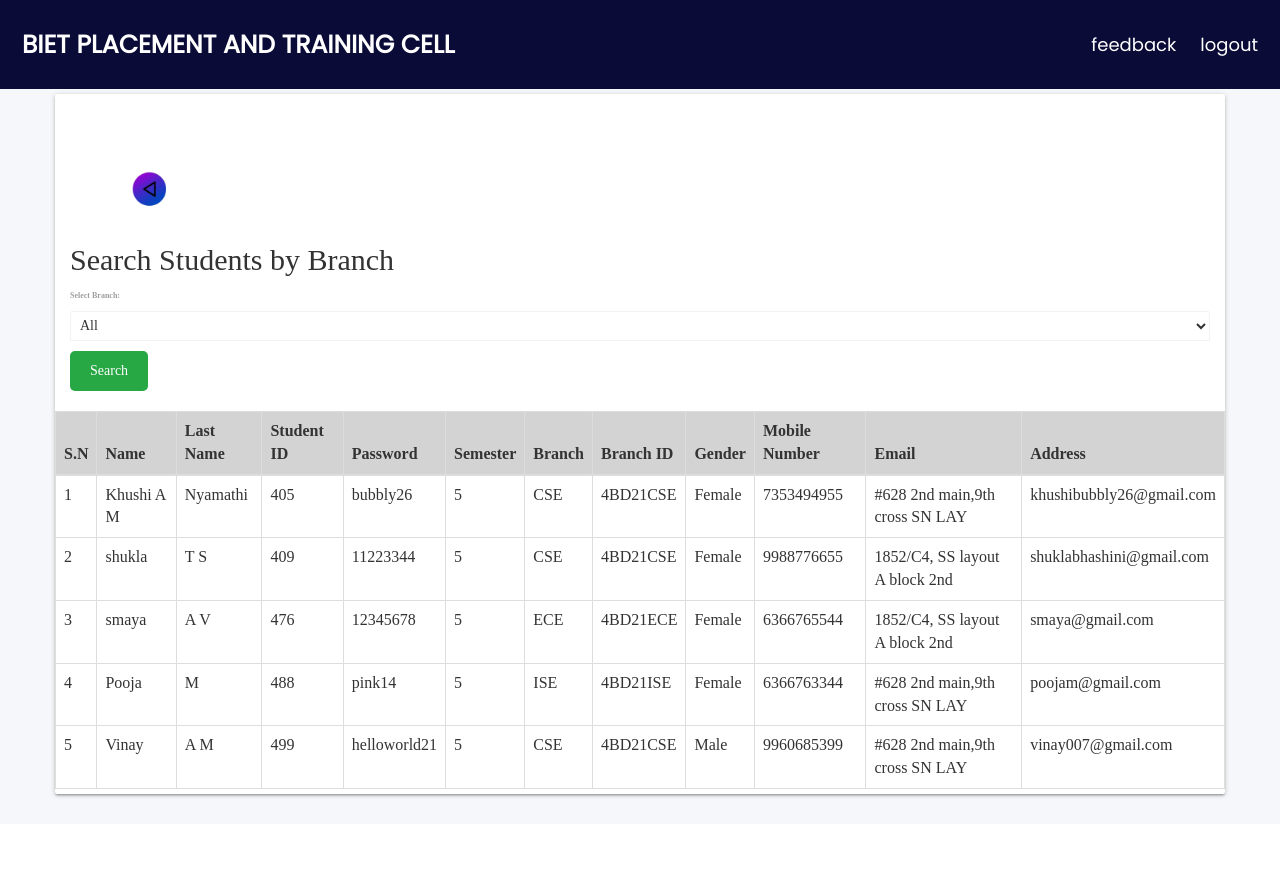
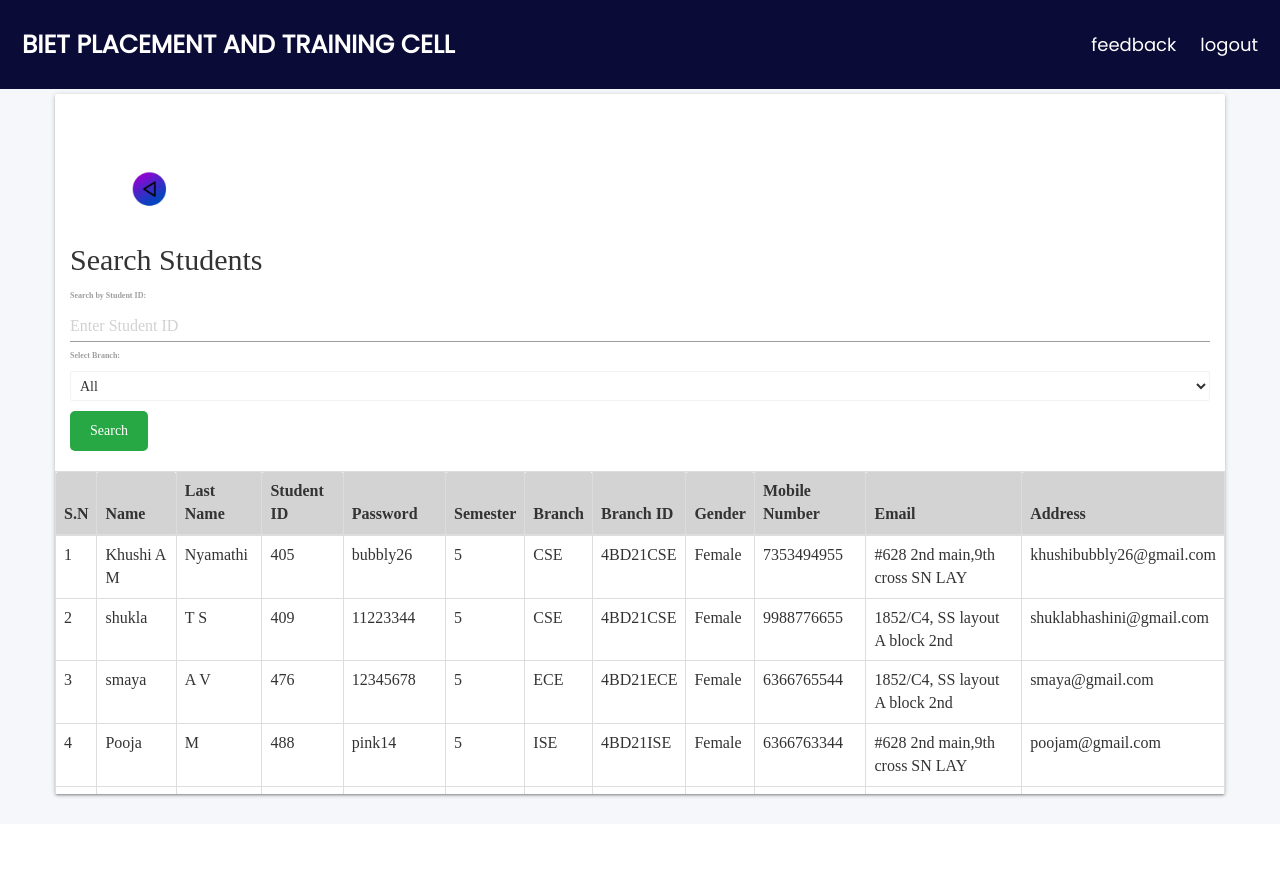
Before and after one commit to Niveditha-02/collegeplacement, a PHP site: page /view.php in a window 1280 px wide. Run offline with PHP 8.4, Linux system fonts and the light colour scheme; data comes from the database, SQL or seed files in the repository.

Commit message:
Update view.php

```diff
--- a/view.php
+++ b/view.php
@@ -25,33 +25,7 @@ include("templates/header.php");
     img:hover {
         transform: scale(2);
     }
-</style>
-</head>
-<body>
-<font face='Nunito Sans'>
-
-<section class="intro">
-  <div class="bg-image h-100" style="background-color: #f5f7fa;">
-    <div class="mask d-flex align-items-center h-100">
-      <div class="container">
-        <div class="row justify-content-center">
-          <div class="col-12">
-            <div class="card">
-              <div class="card-body p-0">
-                <div class="table-responsive table-scroll" data-mdb-perfect-scrollbar="true" style="position: relative; height: 700px">
-                  <table class="table table-striped mb-0">
-
-                    <div class="div-img">
-                        <a href="a_app.php"><img src="images/back.png"></a>
-                    </div>
-
-                    <head>
-                        <title>Student Search</title>
-                        <style>
-                            body {
-                                font-family: Arial, sans-serif;
-                            }
-/*                             .container {
+/*     .container {
         max-width: 600px;
         margin: 50px auto;
         padding: 20px;
@@ -75,15 +49,40 @@ include("templates/header.php");
 </style>
 </head>
 <body>
+<font face='Nunito Sans'>
+
+<section class="intro">
+  <div class="bg-image h-100" style="background-color: #f5f7fa;">
+    <div class="mask d-flex align-items-center h-100">
       <div class="container">
-                            <h2>Search Students by Branch</h2>
+        <div class="row justify-content-center">
+          <div class="col-12">
+            <div class="card">
+              <div class="card-body p-0">
+                <div class="table-responsive table-scroll" data-mdb-perfect-scrollbar="true" style="position: relative; height: 700px">
+                  <table class="table table-striped mb-0">
+
+                    <div class="div-img">
+                        <a href="a_app.php"><img src="images/back.png"></a>
+                    </div>
+
+                    <head>
+                        <title>Student Search</title>
+                    </head>
+                    <body>
+                        <div class="container">
+                            <h2>Search Students</h2>
                             <form method="POST" action="">
+                                <label for="student_id">Search by Student ID:</label>
+                                <input type="text" id="student_id" name="student_id" placeholder="Enter Student ID">
+
                                 <label for="branch">Select Branch:</label>
                                 <select id="branch" name="branch">
                                     <option value="">All</option>
                                     <option value="CSE">CSE</option>
                                     <option value="ECE">ECE</option>
                                     <option value="ME">ME</option>
+                                    <option value="ISE">ISE</option>
                                     <!-- Add other branches as needed -->
                                 </select>
                                 <button type="submit">Search</button>
@@ -114,11 +113,15 @@ include("templates/header.php");
 
                             // Check if the form is submitted
                             if ($_SERVER["REQUEST_METHOD"] == "POST") {
+                                $student_id = $_POST['student_id'];
                                 $branch = $_POST['branch'];
-                                if ($branch == "") {
+
+                                if (!empty($student_id)) {
+                                    $query = "SELECT * FROM student WHERE student_id = '$student_id'";
+                                } elseif (!empty($branch)) {
+                                    $query = "SELECT * FROM student WHERE branch = '$branch'";
+                                } else {
                                     $query = "SELECT * FROM student";
-                                } else {
-                                    $query = "SELECT * FROM student WHERE branch = '$branch'";
                                 }
                             } else {
                                 $query = "SELECT * FROM student";
@@ -126,6 +129,8 @@ include("templates/header.php");
 
                             $result = mysqli_query($conn, $query);
                             $sn = 1;
+
+                            if (mysqli_num_rows($result) > 0) {
                                 while ($row = mysqli_fetch_row($result)) {
                                     echo "<tr>";
                                     echo "<td>".$sn."</td>";
@@ -134,6 +139,9 @@ include("templates/header.php");
                                         echo "<td>".$row[$i]."</td>";
                                     }
                                     echo "</tr>";
+                                }
+                            } else {
+                                echo "<tr><td colspan='12' style='text-align:center;'>Not Found</td></tr>";
                             }
                             ?>
                             </tbody>
```
Lines whose indentation alone changed are shown as unchanged.
